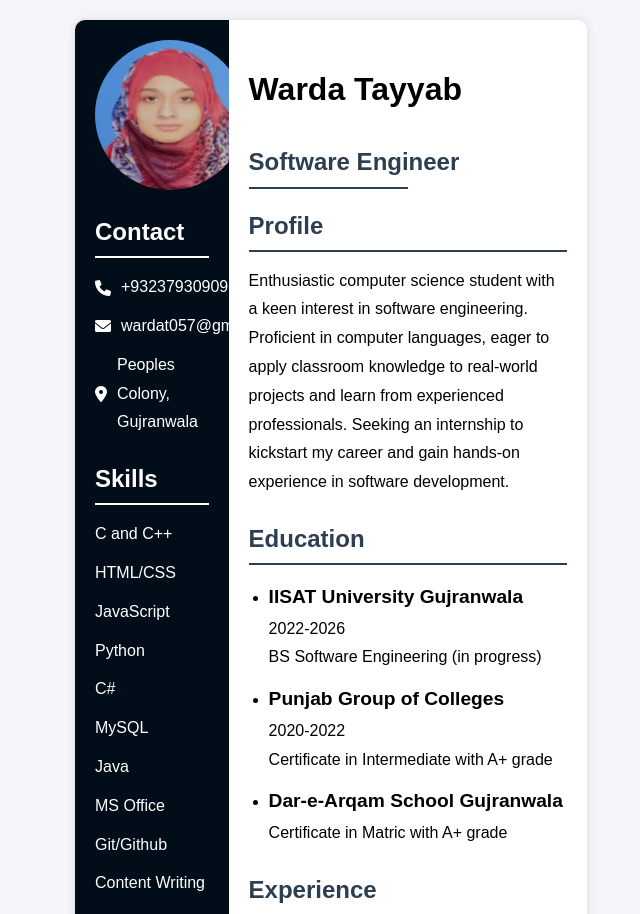
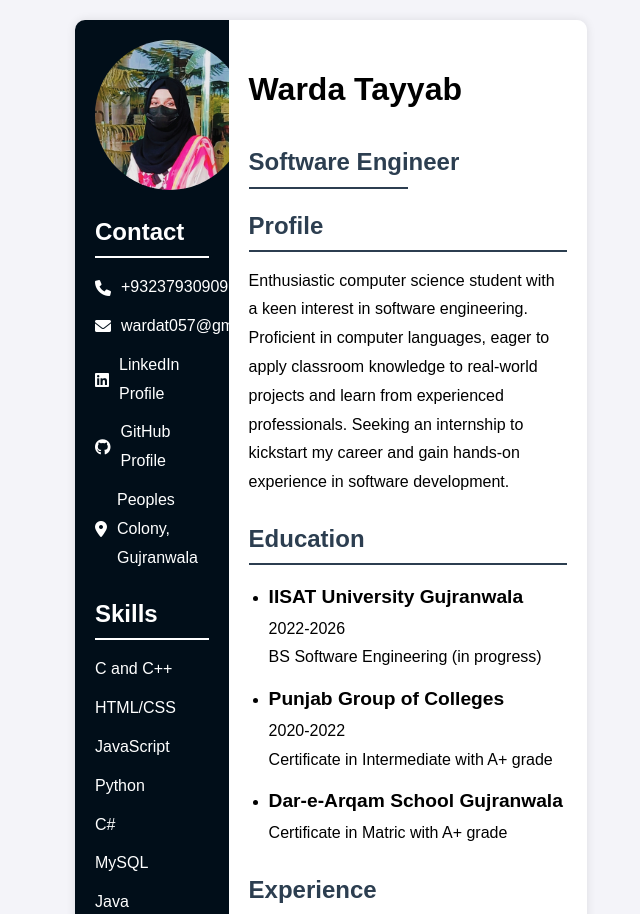
Before and after one commit to Warda-Tayyab/Curriculum-Vitae, a plain HTML site: page index.html in a window 1280 px wide. Shown: the top 914 px of the page, without its empty margins (309-949 px from the left). Drawn offline with Linux system fonts and the light colour scheme.

Commit message:
change commit

```diff
--- a/index.html
+++ b/index.html
@@ -10,12 +10,14 @@
 <body>
     <div class="cv-container">
         <div class="sidebar">
-            <img src="pic2.jpg" alt="Profile Picture">
+            <img src="pic.jpg" alt="Profile Picture">
             <div>
                 <h2>Contact</h2>
                 <ul>
                     <li><i class="fas fa-phone"></i> +93237930909</li>
                     <li><i class="fas fa-envelope"></i> wardat057@gmail.com</li>
+                    <li><i class="fab fa-linkedin"></i> <a href="https://www.linkedin.com/in/warda-tayyab-14853030a?utm_source=share&utm_campaign=share_via&utm_content=profile&utm_medium=android_app" target="_blank">LinkedIn Profile</a></li>
+                    <li><i class="fab fa-github"></i> <a href="https://github.com/Warda-Tayyab?tab=repositories"target="_blank">GitHub Profile</a></li>
                     <li><i class="fas fa-map-marker-alt"></i> Peoples Colony, Gujranwala</li>
                 </ul>
             </div>
@@ -69,9 +71,9 @@
             <ol>
                 <li class="experience-item">Development of through srs document for a semester project guaranteeing precise and defined software requirements thereby enhancing the efficiency of the development process</li>
                 <li class="experience-item">Developed a java based library management system incorporating advanced oop principles for streamlined operations</li>
-                <li class="experience-item">Completed C++ projects and implemented various data structures and algorithms for practical applications.Developed web projects using HTML,CSS, and JavaScript, such as a personal portfolio and a to-do list application.</li>
-                </ol>
-            </div>
+                <li class="experience-item">Completed C++ projects and implemented various data structures and algorithms for practical applications. Developed web projects using HTML, CSS, and JavaScript, such as a personal portfolio and a to-do list application.</li>
+            </ol>
         </div>
-    </body>
-    </html>
+    </div>
+</body>
+</html>
--- a/style.css
+++ b/style.css
@@ -61,6 +61,13 @@ body {
     margin-right: 10px;
     color: white;
 }
+.sidebar ul li a {
+    color: white;  /* Ensures the additional links have a white color */
+    text-decoration: none;
+}
+.sidebar ul li a:hover {
+    text-decoration: underline;  /* Optional: Adds underline on hover */
+}
 .main h1, .main h2 {
     margin-left: 0;
 }
```
Also changed, not shown: pic.jpg (added), pic2.jpg (deleted).
